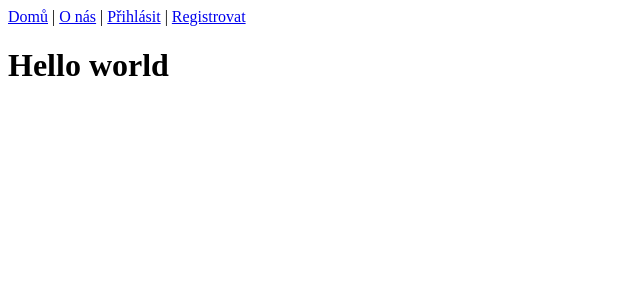
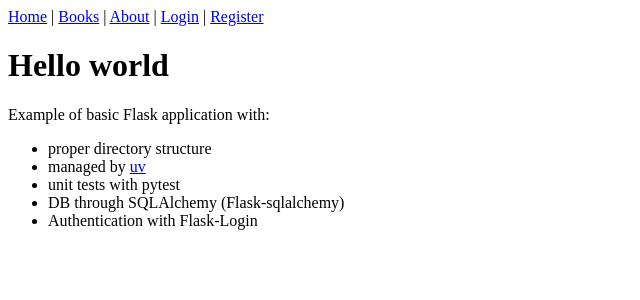
Before and after one commit to Kedrigern/flask-skeleton, a Flask app: template src/my_web/templates/home/index.html in a window 1280 px wide. Shown: the top 300 px of the page, without its empty margins (0-640 px from the left). Run offline with Flask 3, Linux system fonts and the light colour scheme; the template is opened without the code that fills it, so the values that code supplies are empty.

Commit message:
feat: book blueprint (without db)

```diff
--- a/src/my_web/app.py
+++ b/src/my_web/app.py
@@ -8,6 +8,7 @@ from my_web.extensions import db, bcrypt, login_manager
 from my_web.routes.home import home_bp
 from my_web.routes.auth import auth_bp
 from my_web.routes.user import user_bp
+from my_web.routes.book import book_bp, book_api_bp
 
 HELP = """Usage:
 
@@ -39,9 +40,12 @@ def create_app() -> Flask:
         from my_web.models import prepare_db
 
         prepare_db()
+
     app.register_blueprint(home_bp)
     app.register_blueprint(auth_bp)
     app.register_blueprint(user_bp)
+    app.register_blueprint(book_bp)
+    app.register_blueprint(book_api_bp)
 
     @app.errorhandler(404)
     def not_found_error(error):
--- a/src/my_web/templates/_menu.html
+++ b/src/my_web/templates/_menu.html
@@ -1,11 +1,12 @@
 <nav>
-    <a href="{{ url_for('home.index') }}">Domů</a> |
-    <a href="{{ url_for('home.about') }}">O nás</a> |
+    <a href="{{ url_for('home.index') }}">Home</a> |
+    <a href="{{ url_for('book.list') }}">Books</a> |
+    <a href="{{ url_for('home.about') }}">About</a> |
     {% if current_user.is_authenticated %}
         <a href="{{ url_for('user.profile') }}">Profil</a> |
-        <a href="{{ url_for('auth.logout') }}">Odhlásit se</a>
+        <a href="{{ url_for('auth.logout') }}">Logout</a>
     {% else %}
-        <a href="{{ url_for('auth.login') }}">Přihlásit</a> |
-        <a href="{{ url_for('auth.register') }}">Registrovat</a>
+        <a href="{{ url_for('auth.login') }}">Login</a> |
+        <a href="{{ url_for('auth.register') }}">Register</a>
     {% endif %}
 </nav>
--- a/src/my_web/templates/home/index.html
+++ b/src/my_web/templates/home/index.html
@@ -1,4 +1,13 @@
 {% extends 'base.html' %}
 {% block content %}
 <h1>Hello world</h1>
+
+<p>Example of basic Flask application with:</p>
+<ul>
+<li>proper directory structure</li>
+<li>managed by <a href="https://docs.astral.sh/uv/">uv</a></li>
+<li>unit tests with pytest</li>
+<li>DB through SQLAlchemy (Flask-sqlalchemy)</li>
+<li>Authentication with Flask-Login</li>
+</ul>
 {% endblock %}
```
Also changed, not shown: src/my_web/routes/book.py (added, +29 -0 lines), src/my_web/templates/book/book.html (added, +7 -0 lines), src/my_web/templates/book/books.html (added, +7 -0 lines), README.md.
